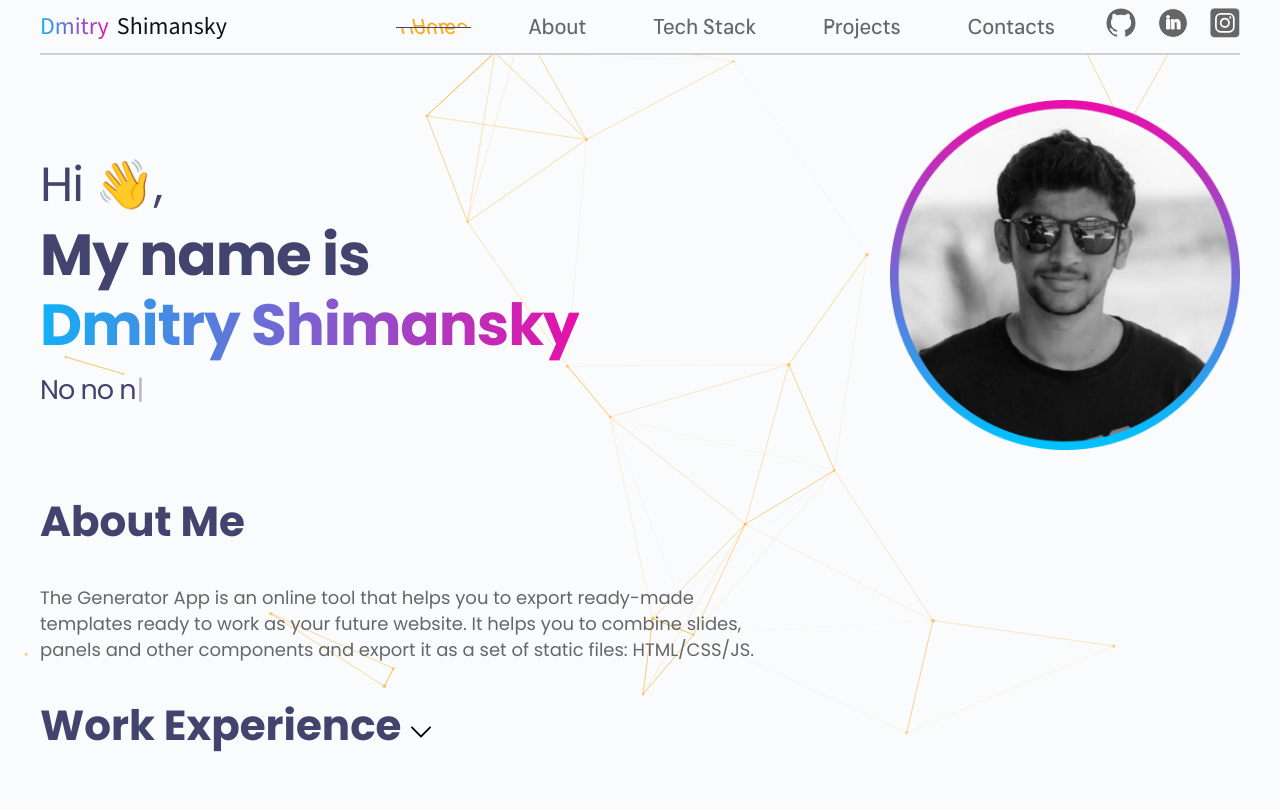
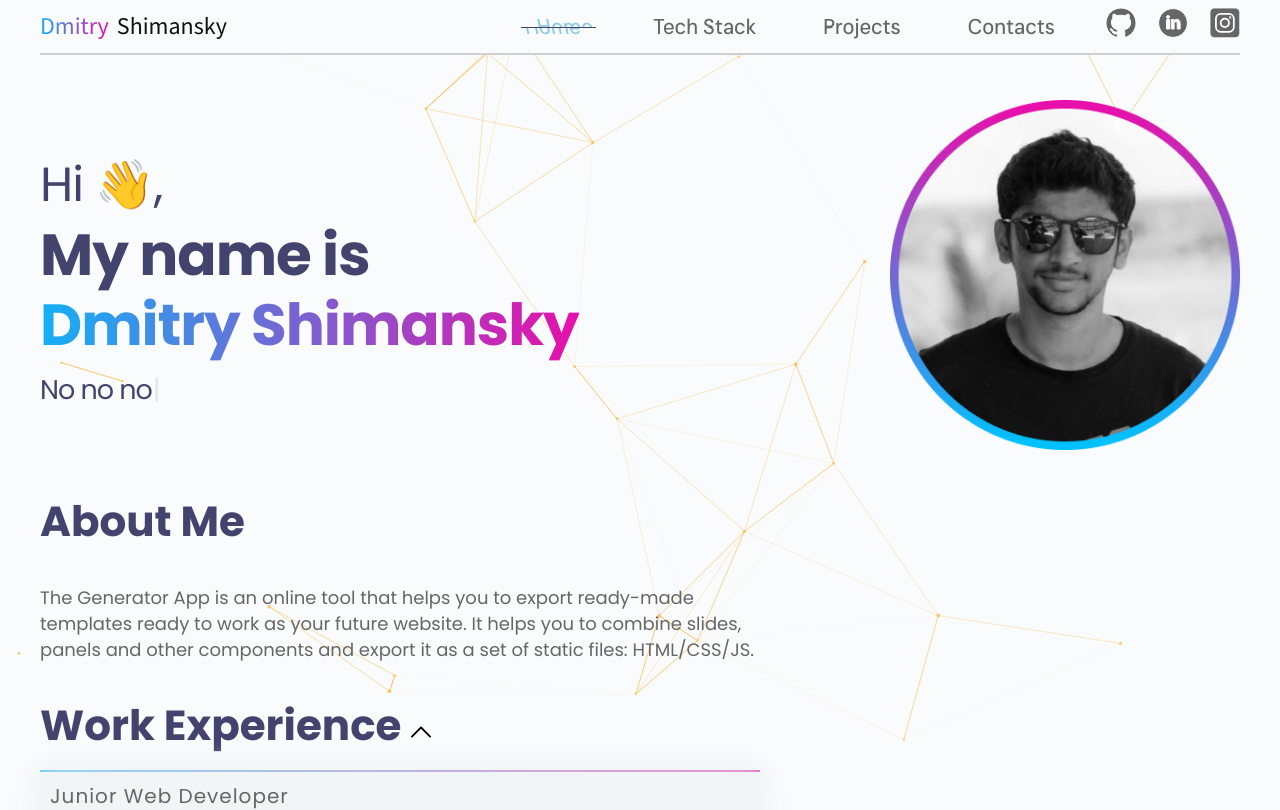
Before and after one commit to Dmitry-Shimansky/portfolio-React-TS, a React app: page / in a window 1280 px wide. Shown: the top 810 px of the page. Built offline with nearby package versions, Linux system fonts and the light colour scheme.

Commit message:
Add: Fix for maker pseudo-element and change accent color

```diff
--- a/src/components/data.ts
+++ b/src/components/data.ts
@@ -108,10 +108,6 @@ export const headerMenuItems: Array<{title: string, href: string}> = [
         href: "home"
     },
     {
-        title: "About",
-        href: "about"
-    },
-    {
         title: "Tech Stack",
         href: "techstack"
     },
--- a/src/index.tsx
+++ b/src/index.tsx
@@ -6,6 +6,7 @@ import reportWebVitals from './reportWebVitals';
 import {GlobalStyle} from "./styles/GlobalStyle";
 import {ToastContainer} from 'react-toastify';
 import 'react-toastify/dist/ReactToastify.css';
+// import 'bootstrap/dist/css/bootstrap.min.css';
 
 const root = ReactDOM.createRoot(
   document.getElementById('root') as HTMLElement
--- a/src/layouts/sections/main/Main.tsx
+++ b/src/layouts/sections/main/Main.tsx
@@ -8,6 +8,7 @@ import {MainTitle} from "../../../components/MainTitle";
 import { WorkExperience } from './workexperience/WorkExperince';
 import { Education } from './education/Education';
 import { Courses } from './courses/Courses';
+import {AllCollapseExample} from "./workexperience/Accordion";
 
 export const Main = () => {
     return (
@@ -47,6 +48,7 @@ export const Main = () => {
                 <S.AboutMeText>
                     The Generator App is an online tool that helps you to export ready-made templates ready to work as your future website. It helps you to combine slides, panels and other components and export it as a set of static files: HTML/CSS/JS.
                 </S.AboutMeText>
+                {/*<AllCollapseExample/>*/}
                 <WorkExperience />
                 <Education />
                 <Courses />
--- a/src/layouts/sections/main/courses/Courses.tsx
+++ b/src/layouts/sections/main/courses/Courses.tsx
@@ -11,25 +11,25 @@ export const Courses = () => {
     const onDetailsBtnClick = () => {setDetailsIsOpen(!detailsIsOpen)};
 
     return (
-        <S.StyledEducation >
-            <S.EducationTitle onClick={onDetailsBtnClick} isOpen={detailsIsOpen}>
+        <S.StyledCourses >
+            <S.CoursesTitle onClick={onDetailsBtnClick} isOpen={detailsIsOpen}>
                 <MainTitle>Courses</MainTitle>
                 <Icon iconId={'arrow_down'} height={'20px'} width={'20px'} viewBox={'0 0 330 330'} fill={'#000'} />
-            </S.EducationTitle>
-            <S.EducationsList>
+            </S.CoursesTitle>
+            <S.CoursesList>
                 {educationItems.map((eduItem) => {
                     return (
                         <S.ListItem key={uuid()}>
-                            <S.UniversityTitle>{eduItem.universityTitle}</S.UniversityTitle>
+                            <S.CourseTitle>{eduItem.universityTitle}</S.CourseTitle>
                             <S.Specialization><span>Specialization:</span> {eduItem.specialization}</S.Specialization>
-                            <S.StdDescWrapper>
+                            <S.CourseDescWrapper>
                                 <Icon iconId={'calendar'} width={'12px'} height={'12px'} viewBox={'0 0 16 12'} stroke={'none'}/>
                                 <S.StudyPeriod>{eduItem.period}</S.StudyPeriod>
-                            </S.StdDescWrapper>
+                            </S.CourseDescWrapper>
                         </S.ListItem>
                     )
                 })}
-            </S.EducationsList>
-        </S.StyledEducation>
+            </S.CoursesList>
+        </S.StyledCourses>
     );
 };
--- a/src/layouts/sections/main/courses/Courses_Styles.ts
+++ b/src/layouts/sections/main/courses/Courses_Styles.ts
@@ -1,7 +1,7 @@
 import styled from "styled-components";
 import {Theme} from "../../../../styles/Theme";
 
-const StyledEducation = styled.details`
+const StyledCourses = styled.details`
     position: relative;
     max-width: 60%;
     margin-bottom: 38px;
@@ -27,7 +27,7 @@ const StyledEducation = styled.details`
     }
 `;
 
-const EducationTitle =styled.summary<{isOpen: boolean}>`
+const CoursesTitle =styled.summary<{isOpen: boolean}>`
     display: flex;
     align-items: center;
     gap: 10px;
@@ -78,9 +78,13 @@ const EducationTitle =styled.summary<{isOpen: boolean}>`
         height: 20px;
         box-shadow: 0 0 20px 10px rgb(0, 255, 255, 0.7);
     }
+
+    &::-webkit-details-marker {
+        display: none;
+    }
 `;
 
-const EducationsList = styled.ul`
+const CoursesList = styled.ul`
     position: relative;
     transition: ${Theme.animations.transition};
     background-color: rgba(237, 242, 244, 0.7);
@@ -109,7 +113,7 @@ const ListItem = styled.li`
     }
 `;
 
-const UniversityTitle = styled.h3`
+const CourseTitle = styled.h3`
     color: rgb(102, 102, 102);
     font-size: 20px;
     font-weight: 400;
@@ -119,7 +123,7 @@ const UniversityTitle = styled.h3`
     grid-row: 1 / 2;
 `;
 
-const StdDescWrapper = styled.div`
+const CourseDescWrapper = styled.div`
     display: flex;
     align-items: center;
     justify-content: center;
@@ -150,12 +154,12 @@ const StudyPeriod = styled.div`
 `;
 
 export const S = {
-    StyledEducation,
-    EducationTitle,
-    EducationsList,
+    StyledCourses,
+    CoursesTitle,
+    CoursesList,
     ListItem,
-    UniversityTitle,
-    StdDescWrapper,
+    CourseTitle,
+    CourseDescWrapper,
     Specialization,
     StudyPeriod
 }
--- a/src/layouts/sections/main/education/Education_Styles.ts
+++ b/src/layouts/sections/main/education/Education_Styles.ts
@@ -77,6 +77,10 @@ const EducationTitle =styled.summary<{isOpen: boolean}>`
     &:hover::before {
         height: 20px;
         box-shadow: 0 0 20px 10px rgb(0, 255, 255, 0.7);
+    }
+
+    &::-webkit-details-marker {
+        display: none;
     }
 `;
 
--- a/src/layouts/sections/main/workexperience/WorkExperience_Styles.ts
+++ b/src/layouts/sections/main/workexperience/WorkExperience_Styles.ts
@@ -10,7 +10,7 @@ const StyledWorkExperience = styled.details`
         position: absolute;
         content: "";
         left: 0;
-        top: 58px;
+        top: 69px;
         height: 2px;
         width: 0;
         background-image: linear-gradient(90deg, rgb(19, 176, 245), rgb(231, 15, 170));
@@ -78,6 +78,10 @@ const WorkExperienceTitle = styled.summary<{isOpen: boolean}>`
         height: 20px;
         box-shadow: 0 0 20px 10px rgb(0, 255, 255, 0.7);
 
+    }
+
+    &::-webkit-details-marker {
+        display: none;
     }
 `;
 
--- a/src/layouts/sections/main/workexperience/WorkExperince.tsx
+++ b/src/layouts/sections/main/workexperience/WorkExperince.tsx
@@ -7,11 +7,11 @@ import {S} from "./WorkExperience_Styles"
 
 export const WorkExperience = () => {
 
-    const [detailsIsOpen, setDetailsIsOpen] = useState(true)
+    const [detailsIsOpen, setDetailsIsOpen] = useState(false)
     const onDetailsBtnClick = () => {setDetailsIsOpen(!detailsIsOpen)};
 
     return (
-        <S.StyledWorkExperience>
+        <S.StyledWorkExperience open>
             <S.WorkExperienceTitle onClick={onDetailsBtnClick} isOpen={detailsIsOpen}>
                 <MainTitle>Work Experience</MainTitle>
                 <Icon iconId={'arrow_down'} height={'20px'} width={'20px'} viewBox={'0 0 330 330'} fill={'#000'} />
--- a/src/styles/Theme.ts
+++ b/src/styles/Theme.ts
@@ -4,7 +4,8 @@ export const Theme = {
         secondaryBg: "rgb(255, 255, 255)", //"rgba(255, 255, 255, 0.11)"
         sectionTitle: "rgb(66, 68, 110)",
         projectCardTitle: "rgb(0, 0, 0)",
-        accent: "rgb(251, 168, 32)",
+        // accent: "rgb(251, 168, 32)",
+        accent: "rgb(142, 202, 230)",
         // accent: "rgb(222, 24, 174)",
         placeholder: "rgb(0, 0, 0 0.5)",
         mainTitle: "rgb(66, 68, 110)",
```
